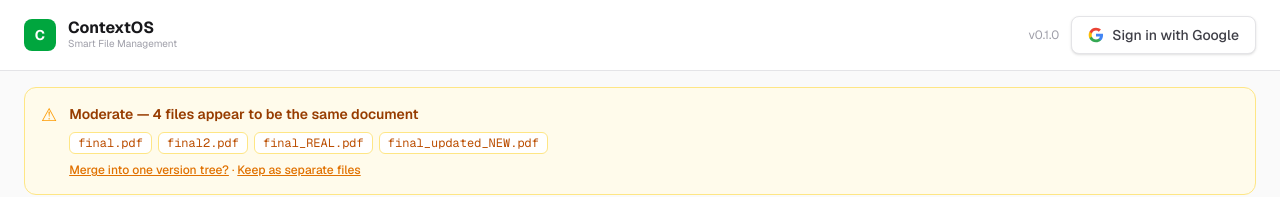
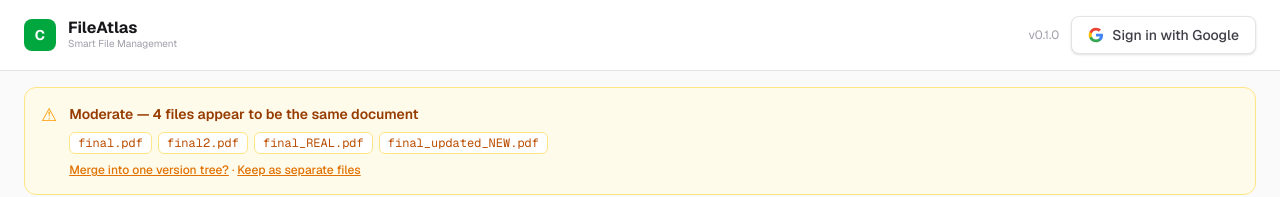
Before and after one commit to tralalero-tech-support/greencode-hack, a Next.js app: page / in a window 1280 px wide. Shown: the top 197 px of the page. Built offline with nearby package versions, Linux system fonts and the light colour scheme; no server answers.

Commit message:
modified name to updated name

```diff
--- a/app/layout.tsx
+++ b/app/layout.tsx
@@ -13,8 +13,8 @@ const geistMono = Geist_Mono({
 });
 
 export const metadata: Metadata = {
-  title: "Create Next App",
-  description: "Generated by create next app",
+  title: "FileAtlas",
+  description: "Smart file management with AI-powered insights",
 };
 
 export default function RootLayout({
--- a/app/page.tsx
+++ b/app/page.tsx
@@ -6,7 +6,7 @@ import VersionTree     from "@/components/VersionTree";
 import DuplicateAlert  from "@/components/DuplicateAlert";
 import GoogleAuthButton from "@/components/GoogleAuthButton";
 
-export const metadata = { title: "ContextOS" };
+export const metadata = { title: "FileAtlas" };
 
 export default async function ContextOSPage() {
   const cookieStore = await cookies();
@@ -18,7 +18,7 @@ export default async function ContextOSPage() {
         <div className="flex items-center gap-3">
           <span className="inline-flex items-center justify-center w-8 h-8 rounded-lg bg-green-600 text-white text-sm font-bold">C</span>
           <div>
-            <h1 className="text-base font-bold text-zinc-900 dark:text-zinc-50 leading-none">ContextOS</h1>
+            <h1 className="text-base font-bold text-zinc-900 dark:text-zinc-50 leading-none">FileAtlas</h1>
             <p className="text-[10px] text-zinc-400 leading-tight mt-0.5">Smart File Management</p>
           </div>
         </div>
```
